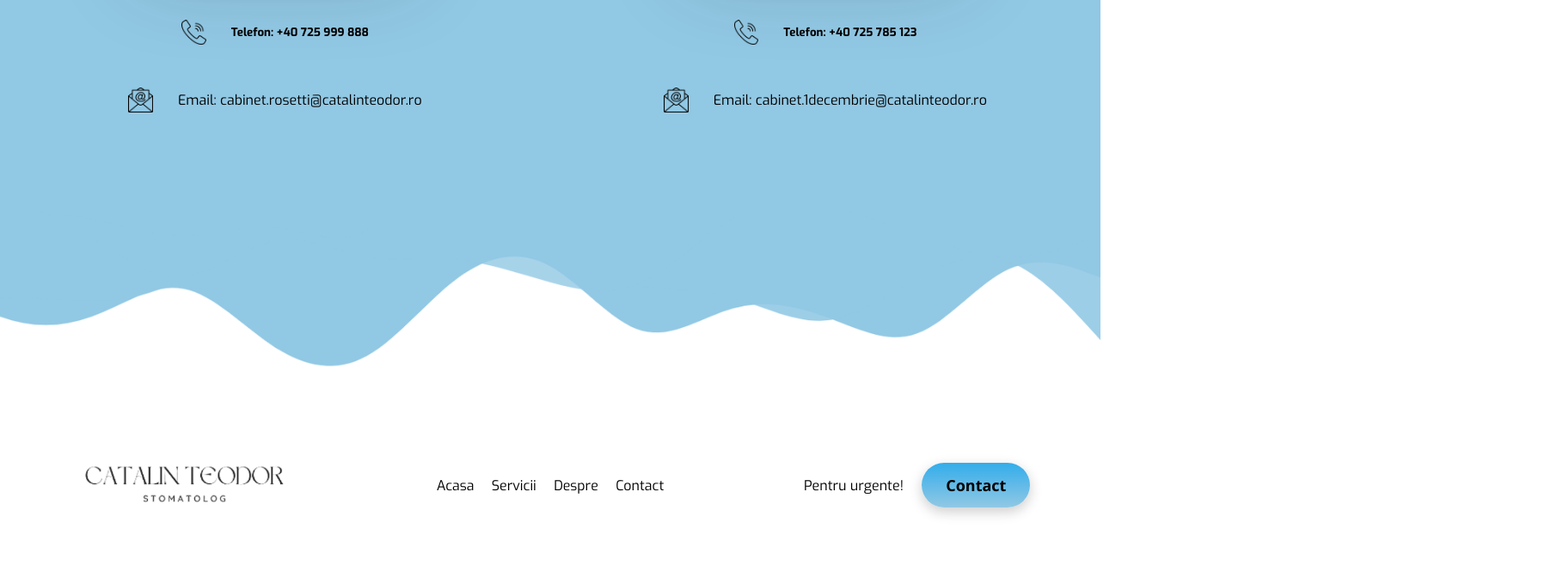
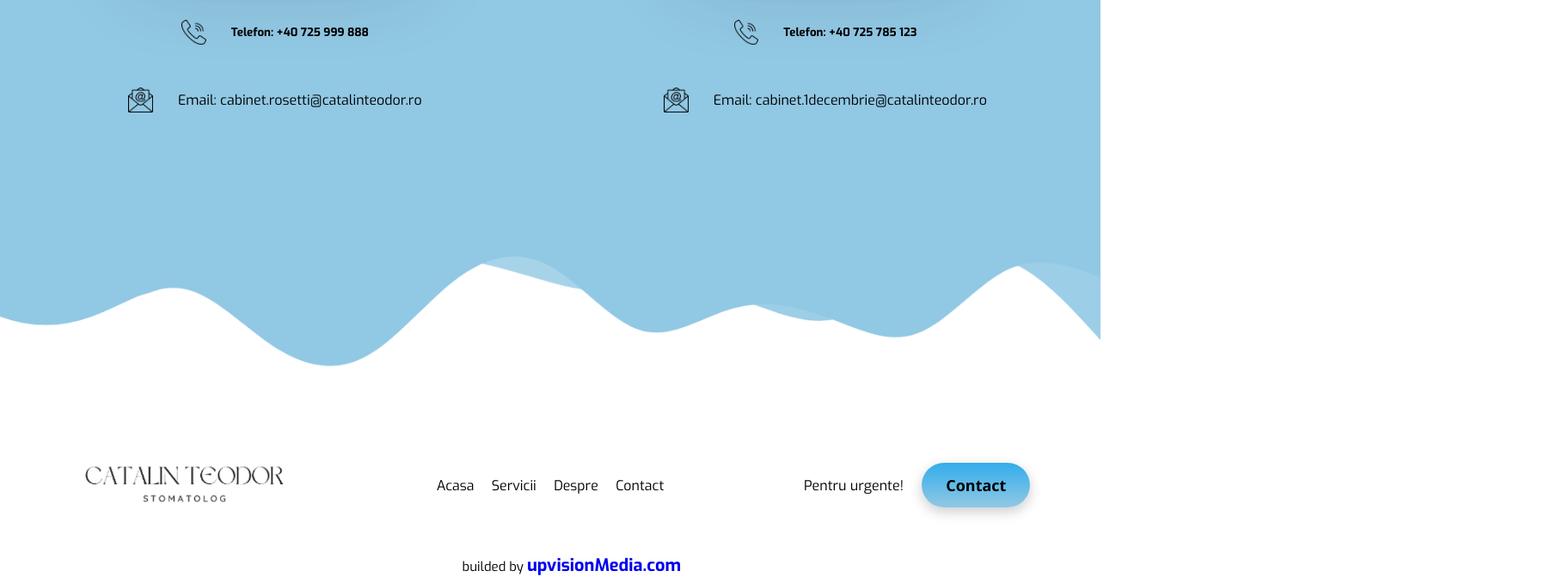
Before and after one commit to iamalexstanciu/dentist-clinic, a React (Create React App) app: page / in a window 1280 px wide. Shown: the part 2955-3627 px from the top of the page at 86% size, 1818 px wide, since content can reach past the window. Before the commit the page ends 3600 px from the top, so only its background shows below. Built offline with nearby package versions, Linux system fonts and the light colour scheme.

Commit message:
Added our agency.

```diff
--- a/src/components/Footer.js
+++ b/src/components/Footer.js
@@ -13,6 +13,7 @@ const Footer = () => {
     }
   };
   return (
+    <>
       <div className="footer-69">
         <div className="footer-container">
           <img
@@ -27,10 +28,16 @@ const Footer = () => {
             <p onClick={() => scrollToSection("contact")}>Contact</p>
           </div>
           <div className="call-to-action">
-         Pentru urgente! <button className="button-contact-footer">Contact  </button>
+            Pentru urgente!{" "}
+            <button className="button-contact-footer">Contact </button>
           </div>
         </div>
       </div>
+      <p className="our-agency">
+        {" "}
+        builded by <a href="https://www.upvisionmedia.com">upvisionMedia.com</a>
+      </p>
+    </>
   );
 };
 
--- a/src/style/footer.css
+++ b/src/style/footer.css
@@ -104,6 +104,20 @@ transition: all 0.3s ease-in-out;
     box-shadow: 0 2px 10px rgba(0, 0, 0, 0.3);
 }
 
+.our-agency{
+    position: relative;
+    margin: 0 auto;
+    right: -42%;
+    text-decoration: none;
+font-size: 15px;
+}
+
+.our-agency a {
+    text-decoration: none;
+    font-weight: bold;
+    font-size: 20px;
+}
+
 /* Shimmer animation */
 @keyframes button-shimmer {
     0% {
```
Lines whose indentation alone changed are shown as unchanged.
